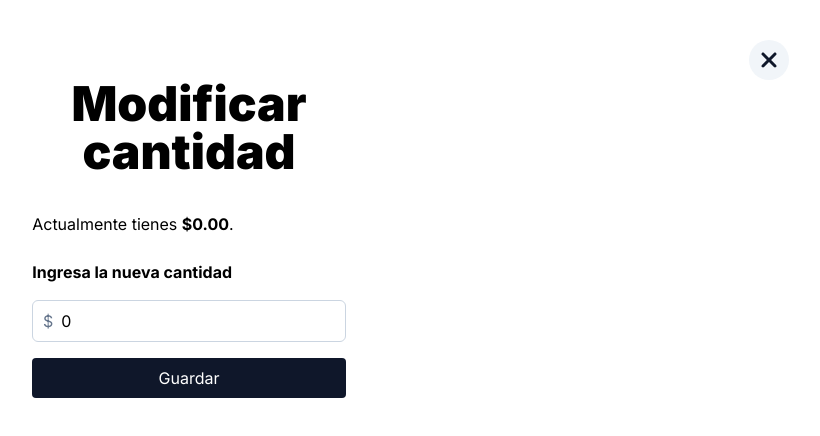
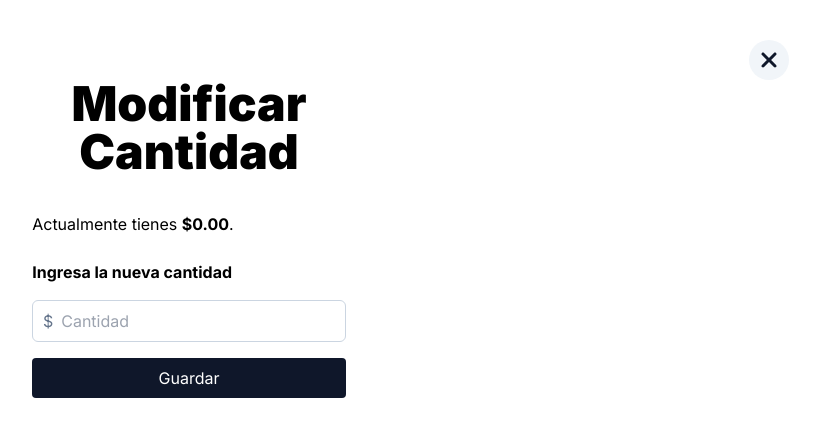
Before and after one commit to josemcj/control-gastos-react, a React (Vite) app: page / in a window 1280 px wide. Both pictures are taken after a click on the button "Modificar cantidad". Shown: the top 436 px of the page, without its empty margins (451-1271 px from the left). Built offline with nearby package versions, Linux system fonts and the light colour scheme.

Commit message:
Agregar gasto y cancular cantidad disponible

```diff
--- a/src/App.jsx
+++ b/src/App.jsx
@@ -1,25 +1,58 @@
-import { useState } from "react"
+import { useEffect, useState } from "react"
 import Header from "./components/Header"
 import Footer from "./components/Footer"
 import ListadoGastos from "./components/ListadoGastos"
 import Modal from "./components/Modal";
+import { generarUUIDv4 } from "./helpers";
 
 function App() {
+  const [presupuesto, setPresupuesto] = useState(0);
   const [cantidadDisponible, setCantidadDisponible] = useState(0);
+  const [gastos, setGastos] = useState([]);
   const [abrirModal, setAbrirModal] = useState(false);
+  const [tipoModal, setTipoModal] = useState('');
+  const [isValidPresupuesto, setIsValidPresupuesto] = useState(false);
+
+  useEffect(() => {
+    const totalEgresosIngresos = gastos.reduce((total, gasto) => {
+      if(gasto.tipo === 'ingreso') {
+        return total + gasto.cantidad;
+      } else {
+        return total - gasto.cantidad;
+      }
+    }, 0);
+
+    setCantidadDisponible( presupuesto + totalEgresosIngresos );
+  }, [gastos, presupuesto]);
+
+  const guardarGasto = gasto => {
+    gasto.id = generarUUIDv4();
+    gasto.fecha = Date.now();
+
+    setGastos([ ...gastos, gasto ])
+  }
 
   return (
     <div className={ abrirModal ? 'h-screen overflow-hidden' : '' }>
       <Header
         cantidadDisponible={ cantidadDisponible }
         setAbrirModal={ setAbrirModal }
+        setTipoModal={ setTipoModal }
       />
+
       { abrirModal && <Modal
-        cantidadDisponible={ cantidadDisponible }
+        setAbrirModal={ setAbrirModal }
+        tipoModal={ tipoModal }
+        setTipoModal={ setTipoModal }
         setCantidadDisponible={ setCantidadDisponible }
-        setAbrirModal={ setAbrirModal }
+        presupuesto={ presupuesto }
+        setPresupuesto={ setPresupuesto }
+        guardarGasto={ guardarGasto }
       /> }
-      <ListadoGastos />
+
+      <ListadoGastos
+        gastos={ gastos }
+      />
       <Footer />
     </div>
   )
--- /dev/null
+++ b/src/components/FormModificarCantidad.jsx
@@ -0,0 +1,55 @@
+import { useState } from "react";
+import { formatearCantidad } from "../helpers";
+
+function FormModificarCantidad({
+    setAbrirModal,
+    setTipoModal,
+    cantidadDisponible,
+    presupuesto,
+    setPresupuesto
+}) {
+    const [cantidad, setCantidad] = useState(cantidadDisponible ? cantidadDisponible : presupuesto);
+
+    // TODO: Separar cantidadad en el input al escribir.
+
+    const handleSubmit = e => {
+        e.preventDefault();
+
+        //  TODO: Validar que sea una cantidad válida.
+
+        setAbrirModal(false);
+        setTipoModal('');
+    }
+
+    return (
+        <>
+            <p className="my-6">Actualmente tienes <span className="font-bold">{ formatearCantidad(cantidad) }</span>.</p>
+
+            <form onSubmit={ handleSubmit }>
+                <div className="flex flex-col gap-4">
+                    <label htmlFor="cantidad" className="font-bold">Ingresa la nueva cantidad</label>
+
+                    <div className="w-full relative">
+                        <span className="text-slate-500 ml-4 absolute top-1/2 -translate-x-1/2 -translate-y-1/2">$</span>
+                        <input
+                            type="number"
+                            name="cantidad"
+                            id="cantidad"
+                            placeholder="Cantidad"
+                            value={ presupuesto ? cantidadDisponible : '' }
+                            onChange={ e => setPresupuesto(Number(e.target.value)) }
+                            className="p-2 pl-7 rounded-md border border-slate-300 focus:outline-0 focus:border-slate-600 transition-all w-full"
+                        />
+                    </div>
+                </div>
+                <input
+                    type="submit"
+                    className="bg-slate-900 text-white p-2 mt-4 rounded hover:bg-slate-800 cursor-pointer transition-all w-full"
+                    value="Guardar"
+                />
+            </form>
+        </>
+     );
+}
+
+export default FormModificarCantidad;
--- /dev/null
+++ b/src/components/FormNuevoGasto.jsx
@@ -0,0 +1,79 @@
+import { useState } from "react";
+
+function FormNuevoGasto({ guardarGasto, setAbrirModal }) {
+    const [concepto, setConcepto] = useState('');
+    const [cantidad, setCantidad] = useState(0);
+    const [tipo, setTipo] = useState('');
+
+    // TODO: Separar cantidadad en el input al escribir.
+
+    const handleSubmit = e => {
+        e.preventDefault();
+
+        // TODO: Validar que sea los datos sean válidos.
+
+        guardarGasto({ concepto, cantidad, tipo });
+        setAbrirModal(false);
+    }
+
+    return (
+        <>
+            <form onSubmit={ handleSubmit } className="my-6">
+                <div className="flex flex-col gap-4 mb-5">
+                    <label htmlFor="concepto" className="font-bold">Concepto</label>
+
+                    <input
+                        type="text"
+                        name="concepto"
+                        id="concepto"
+                        placeholder="Spotify"
+                        value={ concepto }
+                        onChange={ e => setConcepto(e.target.value) }
+                        className="p-2 rounded-md border border-slate-300 focus:outline-0 focus:border-slate-600 transition-all w-full"
+                    />
+                </div>
+
+                <div className="flex flex-col gap-4 mb-5">
+                    <label htmlFor="cantidad" className="font-bold">Cantidad</label>
+
+                    <div className="w-full relative">
+                        <span className="text-slate-500 ml-4 absolute top-1/2 -translate-x-1/2 -translate-y-1/2">$</span>
+                        <input
+                            type="number"
+                            name="cantidad"
+                            id="cantidad"
+                            placeholder="Cantidad"
+                            value={ cantidad ? cantidad : '' }
+                            onChange={ e => setCantidad(Number(e.target.value)) }
+                            className="p-2 pl-7 rounded-md border border-slate-300 focus:outline-0 focus:border-slate-600 transition-all w-full"
+                        />
+                    </div>
+                </div>
+
+                <div className="flex items-center gap-4 mt-8 mb-5">
+                    <label htmlFor="tipo" className="font-bold">Tipo</label>
+
+                    <select
+                        name="tipo"
+                        id="tipo"
+                        value={ tipo }
+                        onChange={ e => setTipo(e.target.value) }
+                        className="p-2 rounded-md border border-slate-300 focus:outline-0 focus:border-slate-600 transition-all flex-1"
+                    >
+                        <option value="">Seleccionar...</option>
+                        <option value="ingreso">Ingreso</option>
+                        <option value="egreso">Egreso</option>
+                    </select>
+                </div>
+
+                <input
+                    type="submit"
+                    className="bg-slate-900 text-white p-2 mt-4 rounded hover:bg-slate-800 cursor-pointer transition-all w-full"
+                    value="Guardar"
+                />
+            </form>
+        </>
+     );
+}
+
+export default FormNuevoGasto;
--- a/src/components/Gasto.jsx
+++ b/src/components/Gasto.jsx
@@ -1,11 +1,26 @@
-function Gasto() {
+import { formatearCantidad, formatearFecha } from "../helpers";
+
+function Gasto({ gasto }) {
+
+    const { id, concepto, cantidad, fecha, tipo } = gasto;
+
+
     return (
-        <div className="bg-white p-6 border grid grid-cols-5 grid-rows-2 my-auto gap-1">
-            <h2 className="font-black text-xl md:text-3xl col-span-3 self-center">Suscripción a Spotify</h2>
-            <p className="font-black text-xl md:text-3xl col-span-2 text-end self-center">$1,269.00</p>
+        <div className="bg-white p-6 border grid grid-cols-5 grid-rows-2 my-auto gap-1 mb-5">
+            <h2 className="font-black text-xl md:text-3xl col-span-3 self-baseline md:self-center">{ concepto }</h2>
+            <p
+                className={ `font-black text-xl md:text-3xl col-span-2 text-end self-baseline md:self-center ${ tipo === 'ingreso' ? 'text-green-700' : 'text-red-700' }` }
+            >
+                { tipo === 'ingreso' ? `+${formatearCantidad(cantidad)}` : `-${formatearCantidad(cantidad)}` }
+            </p>
 
             <div className="col-span-5 my-auto grid grid-cols-6 md:mt-1">
-                <p className="font-bold col-span-2 sm:col-span-4 self-center">Fecha: <span className="font-normal">12 de oct. de 2023</span></p>
+                <p className="font-bold col-span-2 sm:col-span-4 self-center">
+                    Fecha: {''}
+                    <span className="font-normal">
+                        { formatearFecha(fecha) }
+                    </span>
+                </p>
 
                 <div className="col-span-4 sm:col-span-2 place-self-end mt-1">
                     <button className="py-2 px-3 border border-gray-300 bg-gray-100 hover:bg-gray-300 transition-all rounded">Editar</button>
--- a/src/components/Header.jsx
+++ b/src/components/Header.jsx
@@ -2,7 +2,25 @@ import { FontAwesomeIcon } from "@fortawesome/react-fontawesome";
 import { faPenToSquare, faPlus } from "@fortawesome/free-solid-svg-icons";
 import { formatearCantidad } from "../helpers/index";
 
-function Header({ cantidadDisponible, setAbrirModal }) {
+function Header({
+    cantidadDisponible,
+    setAbrirModal,
+    setTipoModal
+}) {
+
+    const opcionesModal = { modificar: 'MODIFICAR' }
+
+    /**
+     * Abre un modal. La variable "tipo" debe ser la cadena "MODIFICAR" para
+     * modificar la cantidad disponible. Si no se envia dicho argumento de
+     * toma por defecto la creación de un nuevo ingreso/egreso.
+     * @param {string} tipo 'MODIFICAR' o vacío.
+     */
+    const handleOnClick = (tipo = '') => {
+        setAbrirModal(true);
+        setTipoModal(tipo);
+    }
+
     return (
         <header className="bg-slate-900 flex flex-col items-center px-4 py-28 mb-10">
             <div className="mb-10">
@@ -12,13 +30,17 @@ function Header({ cantidadDisponible, setAbrirModal }) {
 
             <div className="flex gap-6 sm:gap-8">
                 <button
-                    onClick={ () => setAbrirModal(true) }
+                    onClick={ () => handleOnClick(opcionesModal.modificar) }
                     className="py-2 sm:py-3 border-b border-b-white text-white hover:text-slate-200 hover:border-b-slate-200 transition-all"
                 >
                     Modificar cantidad
                     <FontAwesomeIcon icon={ faPenToSquare } className="ml-2" />
                 </button>
-                <button className="py-2 px-3 sm:py-3 sm:px-4 bg-white rounded text-slate-900 font-bold hover:bg-slate-200 transition-all">
+
+                <button
+                    onClick={ () => handleOnClick() }
+                    className="py-2 px-3 sm:py-3 sm:px-4 bg-white rounded text-slate-900 font-bold hover:bg-slate-200 transition-all"
+                >
                     Agregar gasto
                     <FontAwesomeIcon icon={ faPlus } className="ml-2" />
                 </button>
--- a/src/components/Modal.jsx
+++ b/src/components/Modal.jsx
@@ -1,17 +1,29 @@
-import { useState } from "react";
 import { FontAwesomeIcon } from "@fortawesome/react-fontawesome";
 import { faXmark } from "@fortawesome/free-solid-svg-icons";
-import { formatearCantidad } from "../helpers";
+import FormModificarCantidad from "./FormModificarCantidad";
+import FormNuevoGasto from "./FormNuevoGasto";
 
-function Modal({ cantidadDisponible, setCantidadDisponible, setAbrirModal }) {
+function Modal({
+    setAbrirModal,
+    tipoModal,
+    setTipoModal,
+    cantidadDisponible,
+    setCantidadDisponible,
+    presupuesto,
+    setPresupuesto,
+    guardarGasto
+}) {
+    const opcionesModal = { modificar: 'MODIFICAR' }
 
-    const [cantidad, setCantidad] = useState(cantidadDisponible);
+    // TODO: Animar modal al abrir y cerrar.
 
-    const handleSubmit = e => {
-        e.preventDefault();
-
-        console.log(formatearCantidad(cantidadDisponible))
+    /**
+     * Reestablece a 'false' en state 'abrirModal' y 'tipoModal' a un string
+     * vacío.
+     */
+    const handleCerraModal = () => {
         setAbrirModal(false);
+        setTipoModal('');
     }
 
     return (
@@ -21,36 +33,29 @@ function Modal({ cantidadDisponible, setCantidadDisponible, setAbrirModal }) {
                 icon={ faXmark }
                 style={ { color: '#0f172a' } }
                 className="p-2 h-5 w-5 md:h-6 md:w-6 bg-slate-100 hover:bg-slate-200 transition-all rounded-full cursor-pointer fixed top-5 right-5 md:top-10 md:right-10"
-                onClick={ () => setAbrirModal(false) }
+                onClick={ () => handleCerraModal() }
             />
 
-            <div className="container mx-auto lg:px-52 flex flex-col md:w-3/5 mt-12">
-                <h1 className="font-black text-3xl sm:text-5xl text-center mb-3">Modificar cantidad</h1>
-                <p className="my-6">Actualmente tienes <span className="font-bold">{ formatearCantidad(cantidad) }</span>.</p>
+            <div className="container flex flex-col md:w-3/5 mt-12">
+                <h1 className="font-black text-3xl sm:text-5xl text-center mb-3">
+                    { tipoModal === opcionesModal.modificar ? 'Modificar Cantidad' : 'Crear nuevo registro' }
+                </h1>
 
-                <form onSubmit={ handleSubmit }>
-                    <div className="flex flex-col gap-4">
-                        <label htmlFor="cantidad" className="font-bold">Ingresa la nueva cantidad</label>
+                { tipoModal === opcionesModal.modificar ? (
+                    <FormModificarCantidad
+                        setAbrirModal={ setAbrirModal }
+                        setTipoModal={ setTipoModal }
+                        cantidadDisponible={ cantidadDisponible }
+                        presupuesto={ presupuesto }
+                        setPresupuesto={ setPresupuesto }
+                    />
+                ) : (
+                    <FormNuevoGasto
+                        guardarGasto={ guardarGasto }
+                        setAbrirModal={ setAbrirModal }
+                    />
+                ) }
 
-                        <div className="w-full relative">
-                            <span className="text-slate-500 ml-4 absolute top-1/2 -translate-x-1/2 -translate-y-1/2">$</span>
-                            <input
-                                type="number"
-                                name="cantidad"
-                                id="cantidad"
-                                placeholder="Cantidad"
-                                value={ cantidadDisponible }
-                                onChange={ e => setCantidadDisponible(Number(e.target.value)) }
-                                className="p-2 pl-7 rounded-md border border-slate-300 focus:outline-0 focus:border-slate-600 transition-all w-full"
-                            />
-                        </div>
-                    </div>
-                    <input
-                        type="submit"
-                        className="bg-slate-900 text-white p-2 mt-4 rounded hover:bg-slate-800 cursor-pointer transition-all w-full"
-                        value="Guardar"
-                    />
-                </form>
             </div>
         </div>
      );
--- a/src/helpers/index.js
+++ b/src/helpers/index.js
@@ -9,3 +9,29 @@ export const formatearCantidad = cantidad => {
         currency: 'MXN'
     })
 }
+
+/**
+ * Formatea una fecha en milisegundos a un string que el usuario puede entender.
+ * @param {number} fechaMilisegundos Fecha en milisegundos obtenida con Date.now().
+ * @returns String de la fecha con el formato: '17 oct 2023'.
+ */
+export const formatearFecha = fechaMilisegundos => {
+    const fecha = new Date(fechaMilisegundos);
+    return fecha.toLocaleDateString('es-ES', {
+        year: 'numeric',
+        month: 'short',
+        day: 'numeric'
+    });
+}
+
+/**
+ * Genera un UUID versión 4.
+ * @returns UUDI v4.
+ */
+export const generarUUIDv4 = () => {
+    return "xxxxxxxx-xxxx-xxxx-xxxx-xxxxxxxxxxxx".replace(/[xy]/g, function (c) {
+        const r = Math.random() * 16 | 0;
+        const v = c === "x" ? r : (r & 0x3 | 0x8);
+        return v.toString(16);
+    });
+}
--- a/tailwind.config.js
+++ b/tailwind.config.js
@@ -2,9 +2,16 @@
 export default {
   content: ["./index.html", "./src/**/*.jsx"],
   theme: {
+    container: {
+      center: true,
+      padding: {
+        DEFAULT: '1rem',
+        xl: '13rem',
+      },
+    },
     extend: {},
     fontFamily: {
-      'sans': ['Inter']
+      'sans': ['Inter', 'sans-serif']
     },
   },
   plugins: [],
```
Also changed, not shown: src/components/DefinirPresupuesto.jsx (added, +9 -0 lines), src/components/ListadoGastos.jsx (+13 -3 lines), 1 other file (tests, documents, lock files or other folders).
